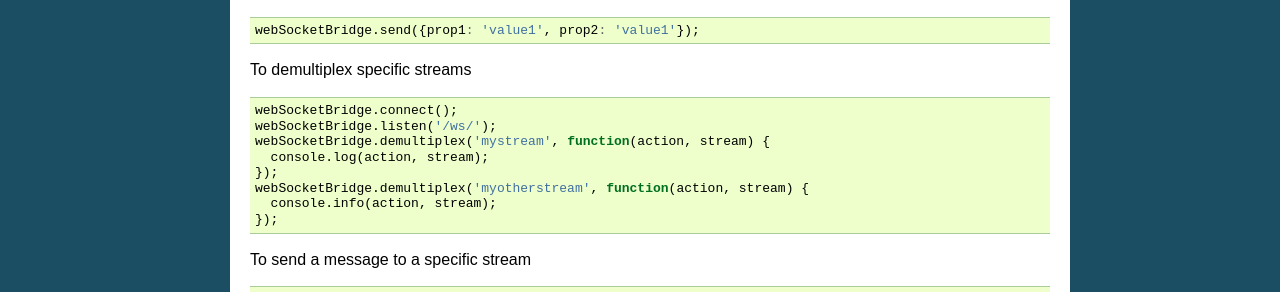
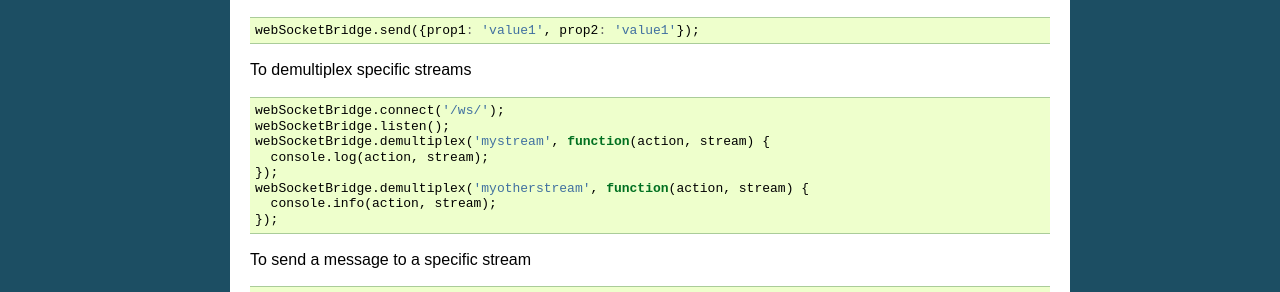
Before and after one commit to tmautone/django-channels, a Sphinx documentation site: the page built from docs/javascript.rst, in a window 1280 px wide. Shown: the part 583-875 px from the top of the page. Built offline with Sphinx 7.4.7, drawn with Linux system fonts in a browser that asks for light colours.

Commit message:
Corrected demultiplex js example code (#914)

```diff
--- a/docs/javascript.rst
+++ b/docs/javascript.rst
@@ -40,8 +40,8 @@ To demultiplex specific streams
 
 .. code-block:: javascript
 
-    webSocketBridge.connect();
-    webSocketBridge.listen('/ws/');
+    webSocketBridge.connect('/ws/');
+    webSocketBridge.listen();
     webSocketBridge.demultiplex('mystream', function(action, stream) {
       console.log(action, stream);
     });
```
